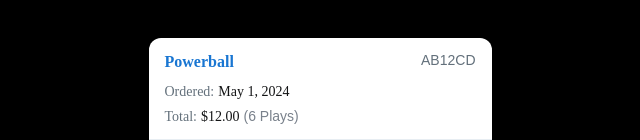
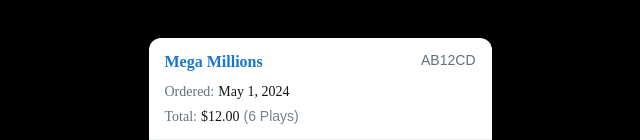
Before and after one commit to dk-drewsully/lottery-components, a React (Vite) app: page / in a window 1280 px wide. Shown: the part 366-506 px from the top of the page, without its empty margins (320-960 px from the left). Built offline with nearby package versions, Linux system fonts and the light colour scheme.

Commit message:
Update all sample orders to use Mega Millions lottery name

```diff
--- a/src/App.tsx
+++ b/src/App.tsx
@@ -19,7 +19,7 @@
   },
   {
     id: 'AB12CD',
-    lotteryName: 'Powerball',
+    lotteryName: 'Mega Millions',
     orderDate: '2024-05-01',
     totalAmount: 12.00,
     numberOfPlays: 6,
```
